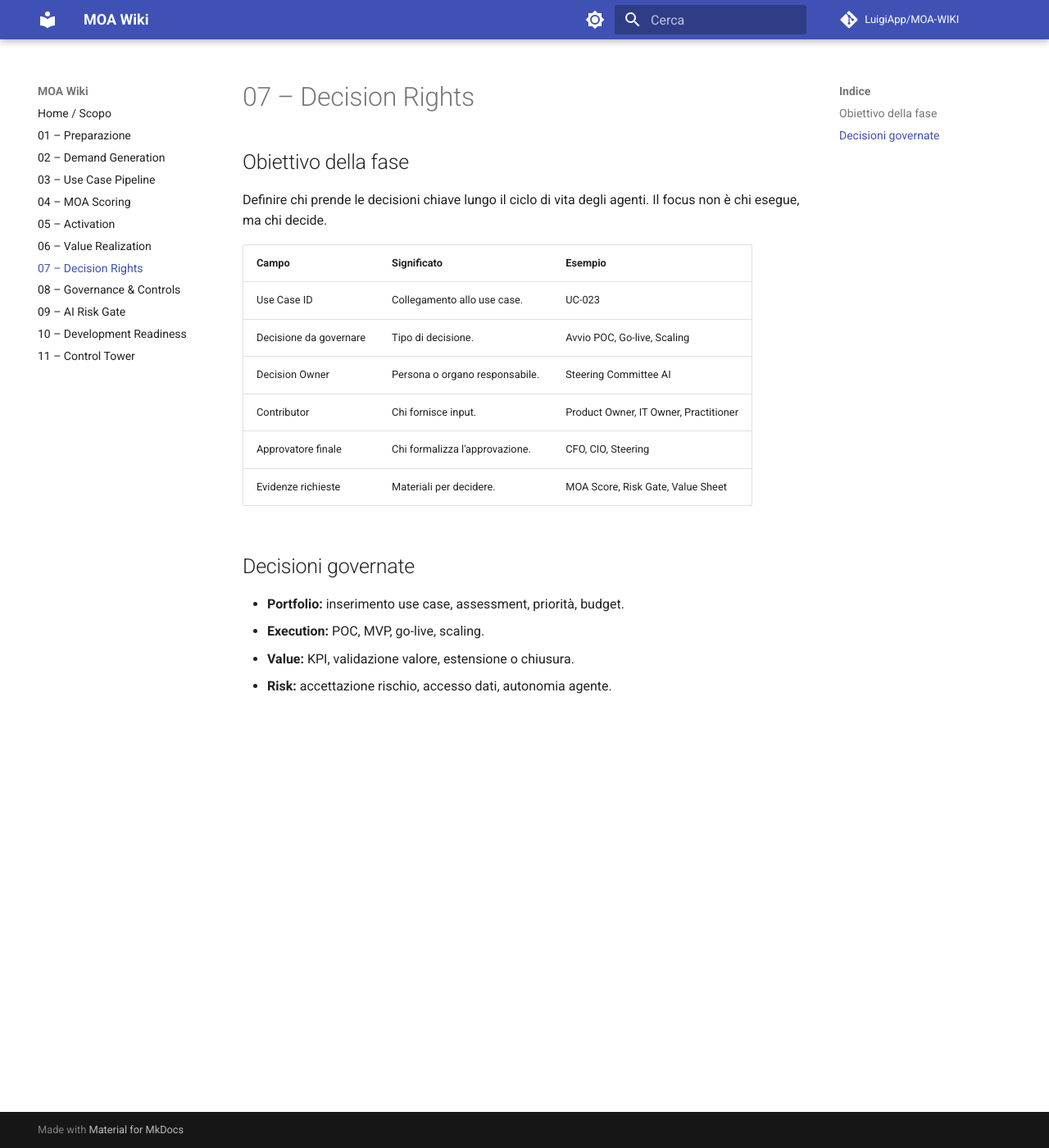
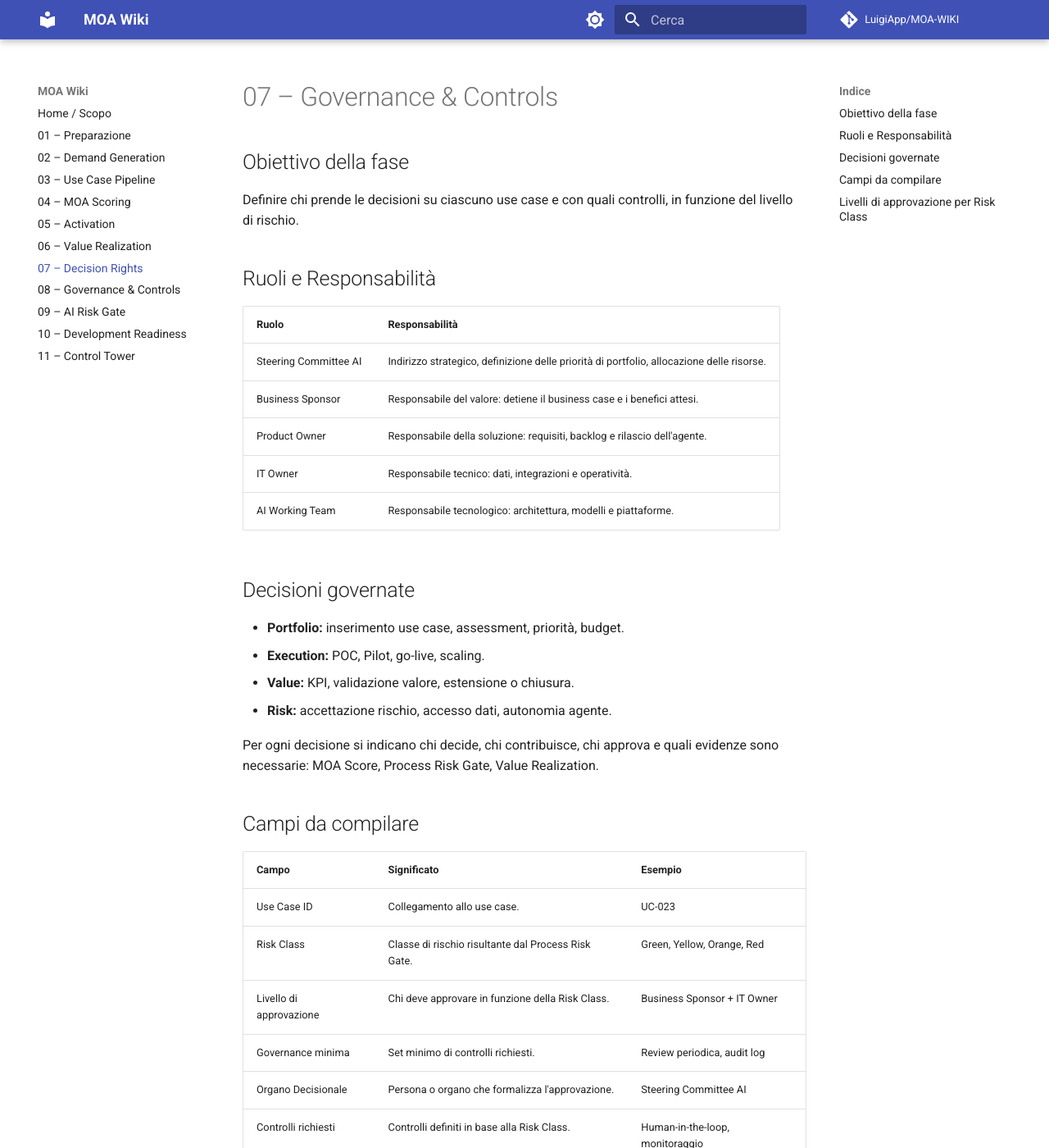
Before and after one commit to LuigiApp/MOA-WIKI, an MkDocs documentation site: the page built from docs/07-decision-rights.md, in a window 1280 px wide and 1400 px high. Shown: the whole window at 82% size. Built offline with MkDocs 1.6.1 and Material for MkDocs 9.7.7, drawn with Linux system fonts in a browser that asks for light colours; comment, search, counter and statistics services are not loaded; some of the changed text lies outside the part shown.

Commit message:
Update 07-decision-rights.md

```diff
--- a/docs/07-decision-rights.md
+++ b/docs/07-decision-rights.md
@@ -1,21 +1,45 @@
-# 07 – Decision Rights
+# 07 – Governance & Controls
 
 ## Obiettivo della fase
+Definire chi prende le decisioni su ciascuno use case e con quali controlli, in funzione del livello di rischio.
 
-Definire chi prende le decisioni chiave lungo il ciclo di vita degli agenti. Il focus non è chi esegue, ma chi decide.
+## Ruoli e Responsabilità
+
+| Ruolo | Responsabilità |
+| --- | --- |
+| Steering Committee AI | Indirizzo strategico, definizione delle priorità di portfolio, allocazione delle risorse. |
+| Business Sponsor | Responsabile del valore: detiene il business case e i benefici attesi. |
+| Product Owner | Responsabile della soluzione: requisiti, backlog e rilascio dell'agente. |
+| IT Owner | Responsabile tecnico: dati, integrazioni e operatività. |
+| AI Working Team | Responsabile tecnologico: architettura, modelli e piattaforme. |
+
+## Decisioni governate
+
+- **Portfolio:** inserimento use case, assessment, priorità, budget.
+- **Execution:** POC, Pilot,  go-live, scaling.
+- **Value:** KPI, validazione valore, estensione o chiusura.
+- **Risk:** accettazione rischio, accesso dati, autonomia agente.
+
+Per ogni decisione si indicano chi decide, chi contribuisce, chi approva e quali evidenze sono necessarie: MOA Score, Process Risk Gate, Value Realization.
+
+## Campi da compilare
 
 | Campo | Significato | Esempio |
 | --- | --- | --- |
 | Use Case ID | Collegamento allo use case. | UC-023 |
-| Decisione da governare | Tipo di decisione. | Avvio POC, Go-live, Scaling |
-| Decision Owner | Persona o organo responsabile. | Steering Committee AI |
-| Contributor | Chi fornisce input. | Product Owner, IT Owner, Practitioner |
-| Approvatore finale | Chi formalizza l'approvazione. | CFO, CIO, Steering |
-| Evidenze richieste | Materiali per decidere. | MOA Score, Risk Gate, Value Sheet |
+| Risk Class | Classe di rischio risultante dal Process Risk Gate. | Green, Yellow, Orange, Red |
+| Livello di approvazione | Chi deve approvare in funzione della Risk Class. | Business Sponsor + IT Owner |
+| Governance minima | Set minimo di controlli richiesti. | Review periodica, audit log |
+| Organo Decisionale | Persona o organo che formalizza l'approvazione. | Steering Committee AI |
+| Controlli richiesti | Controlli definiti in base alla Risk Class. | Human-in-the-loop, monitoraggio |
 
-## Decisioni governate
+## Livelli di approvazione per Risk Class
 
-- **Portfolio:** inserimento use case, assessment, priorità, budget.
-- **Execution:** POC, MVP, go-live, scaling.
-- **Value:** KPI, validazione valore, estensione o chiusura.
-- **Risk:** accettazione rischio, accesso dati, autonomia agente.
+| Risk Class | Chi approva | Controlli |
+| --- | --- | --- |
+| Green | Da definire | Controlli standard |
+| Yellow | Business Sponsor + IT Owner | Light review, logging, KPI monitoring |
+| Orange | Business Sponsor + revisione del rischio | Formal review, human-in-the-loop, monitoraggio continuo |
+| Red | AI Steering Committee | Full controls, audit trail, gate di rilascio |
+
+Nel Calculator: foglio Governance & Controls, da compilare dopo il Process Risk Gate.
```
